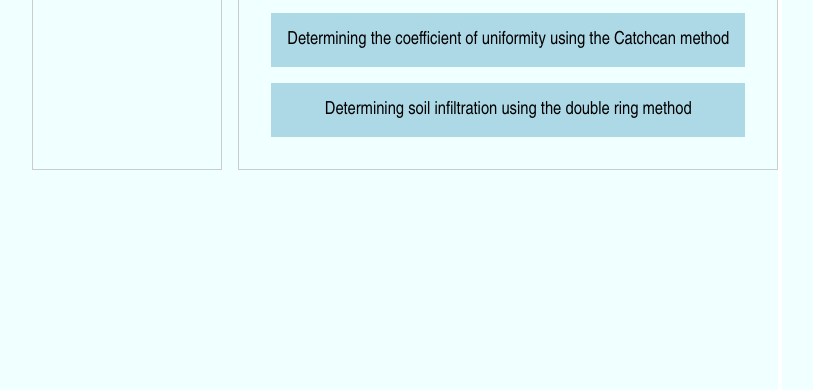
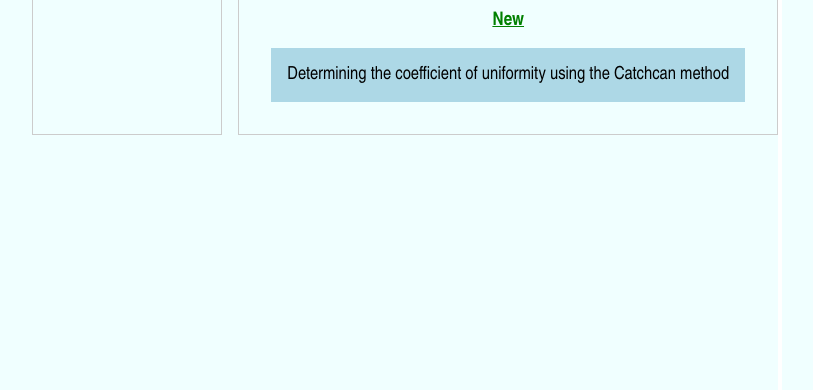
Before and after one commit to kanyunj/maastercardreviews, a plain HTML site: page index.html in a window 1280 px wide. Shown: the part 410-800 px from the top of the page, without its empty margins (233-1046 px from the left). Drawn offline with Linux system fonts and the light colour scheme.

Commit message:
Update index.html

```diff
--- a/index.html
+++ b/index.html
@@ -99,7 +99,7 @@
           <h2>Engineering Courses</h2>
           <h3 style="color: green; margin: 1rem; text-decoration: underline;">New</h3>
           <p id = 'catch-can' class = 'module' onclick="openCourse('https://v1q1.c10.e2-4.dev/mastercard/EXPERIMENT TO DETERMINE COEFFICIENT OF UNIFORMITY/story.html')">Determining the coefficient of uniformity using the Catchcan method</p>
-          <p id = 'double-ring' class = 'module' onclick="openCourse('https://v1q1.c10.e2-4.dev/mastercard/INFILTRATION/index.html')">Determining soil infiltration using the double ring method</p>
+          <!-- <p id = 'double-ring' class = 'module' onclick="openCourse('https://v1q1.c10.e2-4.dev/mastercard/INFILTRATION/index.html')">Determining soil infiltration using the double ring method</p> -->
 
           <!-- <hr>
           <h3 style="color: rgb(61, 40, 2); margin: 1rem;text-decoration: underline;">Older but still to be reviewed</h3>
```
